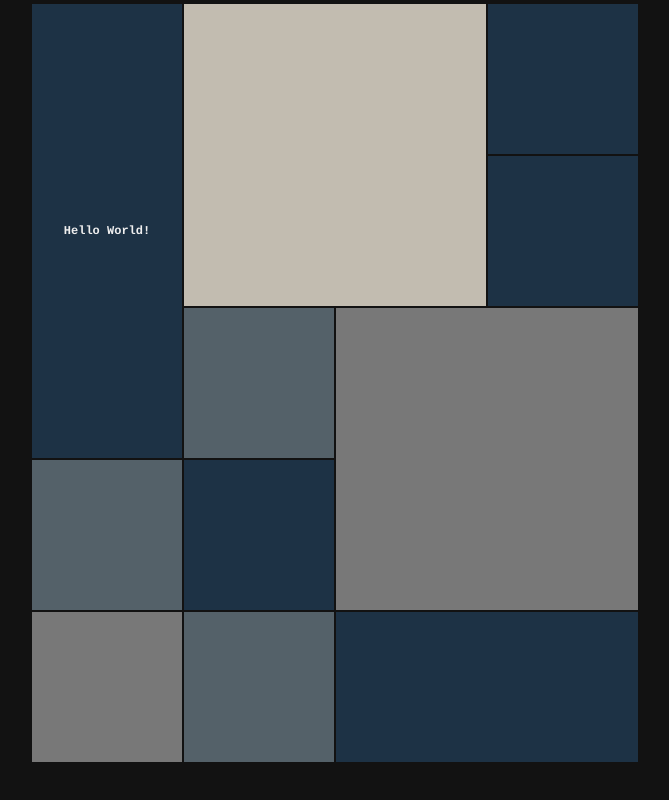
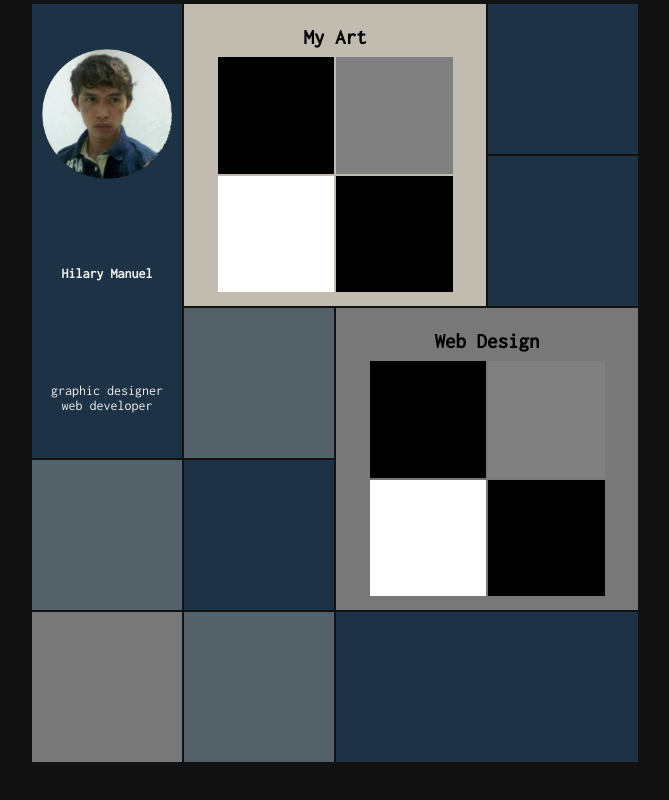
Before and after one commit to hmanuel13/mylandingpage, a plain HTML site: page index.html in a window 1280 px wide. Shown: the whole page, without its empty margins (305-974 px from the left). Drawn offline with Linux system fonts and the light colour scheme.

Commit message:
grids for big cells

```diff
--- a/index.html
+++ b/index.html
@@ -3,6 +3,7 @@
   <head>
     <title>Hilary Manuel</title>
     <meta name="viewport" content="width=device-width">
+    <link href="https://fonts.googleapis.com/css?family=Inconsolata" rel="stylesheet">
     <link rel="stylesheet" type="text/css" media="screen" href="style.css" />
     <!-- <link rel="shortcut icon" type="image/png" href="img/hwfavicon.jpg"> -->
   </head>
@@ -11,12 +12,32 @@
 
   <div class="container">
 
-    <div class="cell01 cellCenterAll tallerCell"><strong>Hello World!</strong></div>
-    <div class="cell02 bigCell"></div>
+    <div class="cell01 cellCenterAll tallerCell" id="profile">
+      <img src="/img/profpic.png" alt="profile picture">
+      <strong>Hilary Manuel</strong>
+      <br>graphic designer
+      <br>web developer
+    </div>
+
+    <div class="cell02 bigCell cellGrids">
+      <header><h2>My Art</h2></header>
+      <div class="content1"></div>
+      <div class="content2"></div>
+      <div class="content3"></div>
+      <div class="content4"></div>
+    </div>
+
     <div class="cell01"></div>
     <div class="cell01"></div>
     <div class="cell03"></div>
-    <div class="cell04 bigCell"></div>
+
+    <div class="cell04 bigCell cellGrids">
+      <header><h2>Web Design</h2></header>
+      <div class="content1"></div>
+      <div class="content2"></div>
+      <div class="content3"></div>
+      <div class="content4"></div>
+    </div>
     <div class="cell03"></div>
     <div class="cell01"></div>
     <div class="cell04"></div>
--- a/style.css
+++ b/style.css
@@ -1,20 +1,18 @@
 /* Globals */
 
-ul {
-  padding: 10px;
-  margin: 2px;
-}
-
 body{
-  font-size: 12px;
-  font-family: Courier, 'Courier New',  monospace;
+  font-size: 14px;
+  font-family: 'Inconsolata', monospace;
   padding: 2px;
   margin: 2px;
   background: #121212;
 }
 
-img{
-  width: 150px;
+#profile img{
+  width: 130px;
+  display: block;
+  margin-left: auto;
+  margin-right: auto;
 }
 
 :root{
@@ -40,7 +38,6 @@ img{
   justify-content: center;
   grid-auto-flow: dense;
 }
-
  /* Cells in different sizes */
 .tallCell{
   grid-row: span 2;
@@ -55,7 +52,6 @@ img{
   grid-row: span 2;
   grid-column: span 2;
 }
-
 
 /* individual cell classes */
 .cell01{
@@ -76,22 +72,49 @@ img{
   padding: var(--cellPadding);
 }
 
+/* Big Cells Grids */
+.cellGrids{
+  display: grid;
+  grid-template-columns: repeat(8,37.5px);
+  grid-auto-rows: 37.5px;
+  grid-gap: 2px;
+  align-content: center;
+  justify-content: center;
+  font-family: 'Inconsolata', monospace;
+}
+.cellGrids header{
+  grid-column: 1/9;
+  grid-row: 1/2;
+  align-self: center;
+  justify-self: center;
+}
+.cellGrids .content1{
+  grid-column: 2/5;
+  grid-row: 2/5;
+  background: black;
+}
+.cellGrids .content2{
+  grid-column: 5/8;
+  grid-row: 2/5;
+  background: gray;
+  }
+.cellGrids .content3{
+  grid-column: 2/5;
+  grid-row: 5/8;
+  background: white;
+}
+.cellGrids .content4{
+  grid-column: 5/8;
+  grid-row: 5/8;
+  background: black;
+  }
+
 /* special cell properties */
-.cellTextOverflow{
-  overflow: scroll;
-}
 
 .cellCenterAll {
   display: grid;
   align-items: center;
   text-align: center;
-}
-
-.dropCap {
-  float: left;
-  width: 0.7em;
-  font-size: 500%;
-  line-height: 80%;
 }
 
 @media(max-width: 800px) {
```
Also changed, not shown: img/profPic.jpg (added), img/profPic.png (added).
